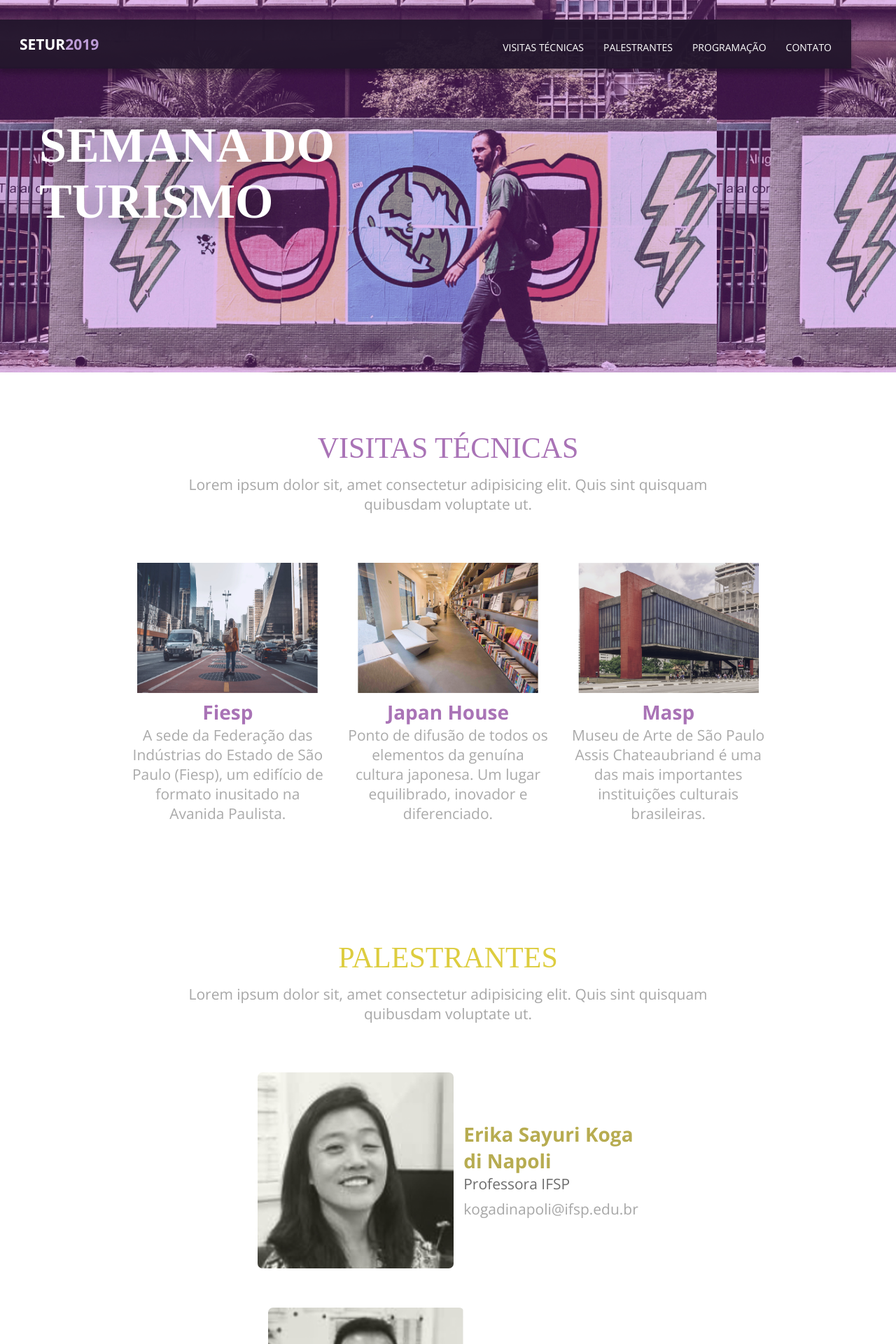
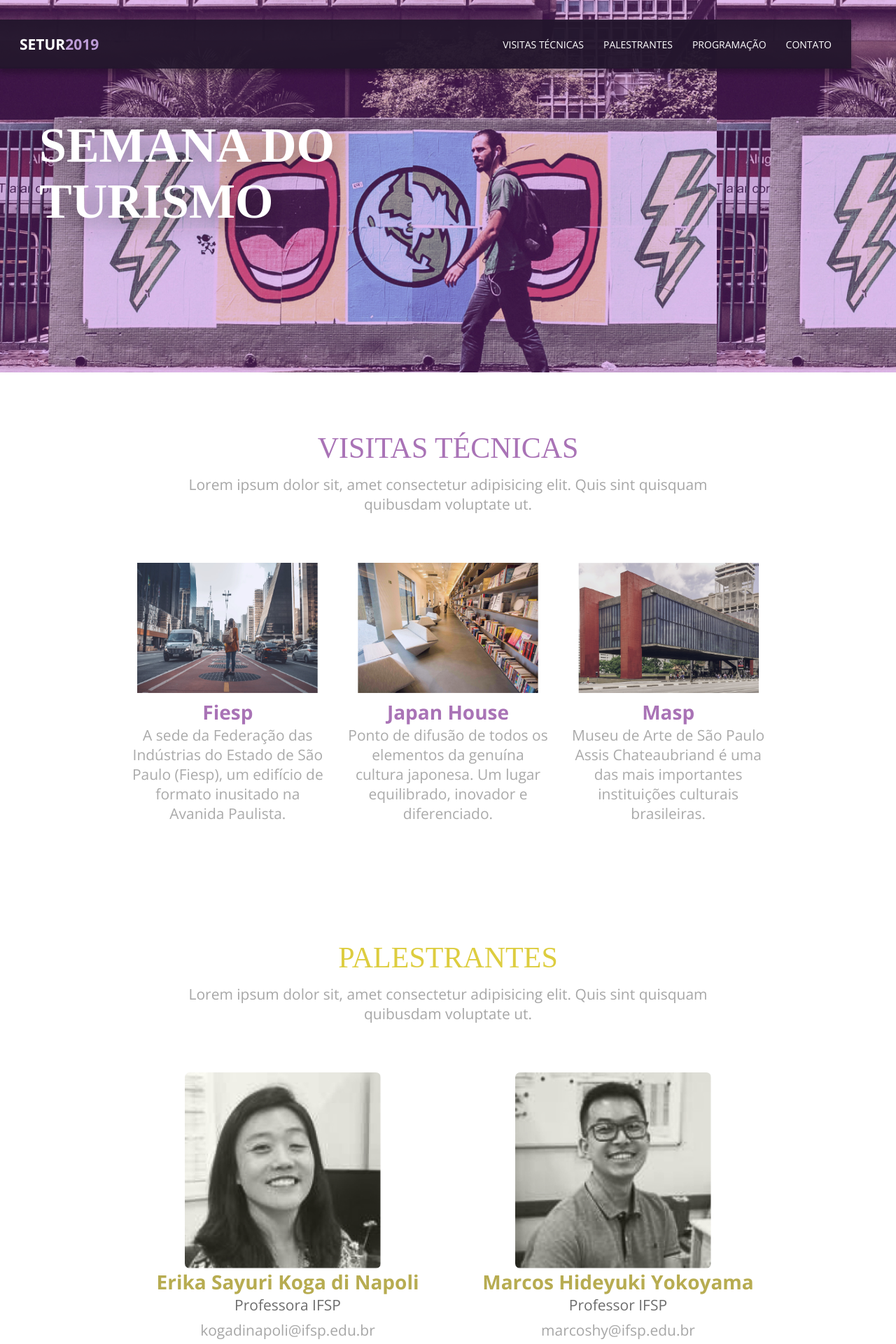
Before and after one commit to ifspcodelab/setur2019, a Jekyll site: the page built from docs/index.html, in a window 1280 px wide. Shown: the top 1920 px of the page at 70% size. Built offline with Jekyll 4.4.1, drawn with Linux system fonts in a browser that asks for light colours; some web fonts are replaced.

Commit message:
Colocados palestrantes em colunas

```diff
--- a/docs/assets/css/main.css
+++ b/docs/assets/css/main.css
@@ -276,7 +276,7 @@ h1, h2 {
     height: 2.5rem;
   }
 
-  main-header-menu {
+  .main-header-menu {
     margin-top: 0rem;
   }
 
@@ -323,11 +323,11 @@ h1, h2 {
   }
 
   .speaker {
-    flex-direction: row;
+    flex-direction: column;
     margin: 0 0.5rem;
     flex-basis: calc(50% - 2rem);
     margin-bottom: 2rem;
-    text-align: left;
+    text-align: center;
   }
   .speaker-text {
     padding-left: 0.5rem;
```
